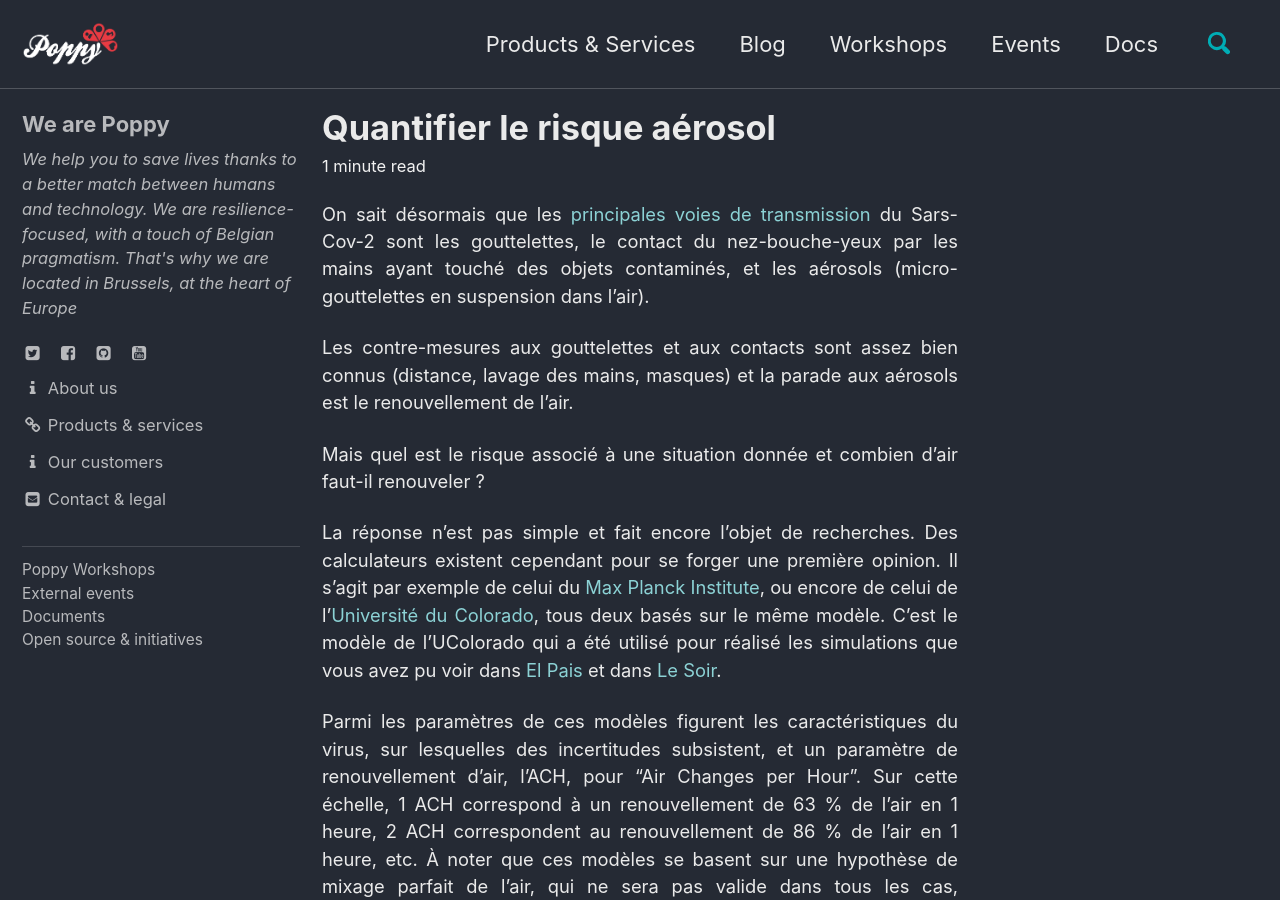
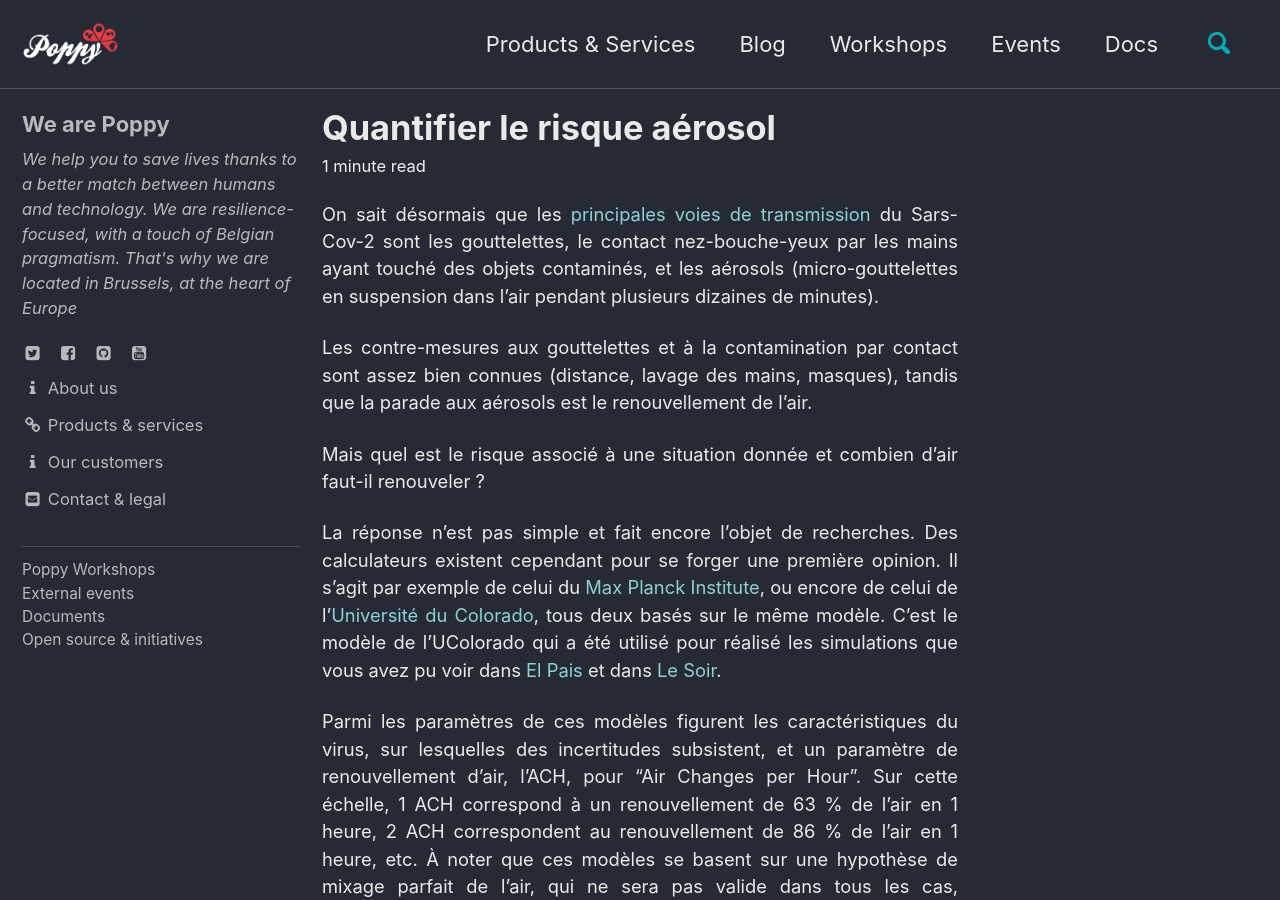
Before and after one commit to ccloquet/ccloquet.github.io, a Jekyll site: the page built from _posts/2020-12-31-ICT-aerosols.md, in a window 1280 px wide and 900 px high. Built offline with Jekyll 4.4.1, drawn with Linux system fonts in a browser that asks for light colours; cached includes are drawn as plain includes.

Commit message:
Update 2020-12-31-ICT-aerosols.md

```diff
--- a/_posts/2020-12-31-ICT-aerosols.md
+++ b/_posts/2020-12-31-ICT-aerosols.md
@@ -4,9 +4,9 @@ published: true
 tags: [tools,ict,testing,covid19]
 ---
 
-On sait désormais que les [principales voies de transmission](https://covid-19.sciensano.be/sites/default/files/Covid19/COVID-19_fact_sheet_ENG.pdf) du Sars-Cov-2 sont les gouttelettes, le contact du nez-bouche-yeux par les mains ayant touché des objets contaminés, et les aérosols (micro-gouttelettes en suspension dans l'air).
+On sait désormais que les [principales voies de transmission](https://covid-19.sciensano.be/sites/default/files/Covid19/COVID-19_fact_sheet_ENG.pdf) du Sars-Cov-2 sont les gouttelettes, le contact nez-bouche-yeux par les mains ayant touché des objets contaminés, et les aérosols (micro-gouttelettes en suspension dans l'air pendant plusieurs dizaines de minutes).
 
-Les contre-mesures aux gouttelettes et aux contacts sont assez bien connus (distance, lavage des mains, masques) et la parade aux aérosols est le renouvellement de l'air.
+Les contre-mesures aux gouttelettes et à la contamination par contact sont assez bien connues (distance, lavage des mains, masques), tandis que la parade aux aérosols est le renouvellement de l'air.
 
 Mais quel est le risque associé à une situation donnée et combien d'air faut-il renouveler ?
 
```
